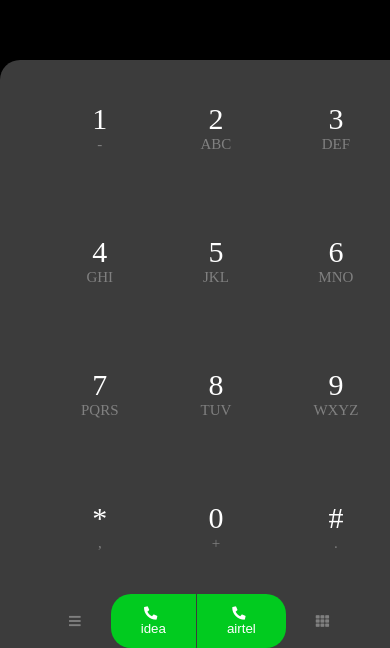
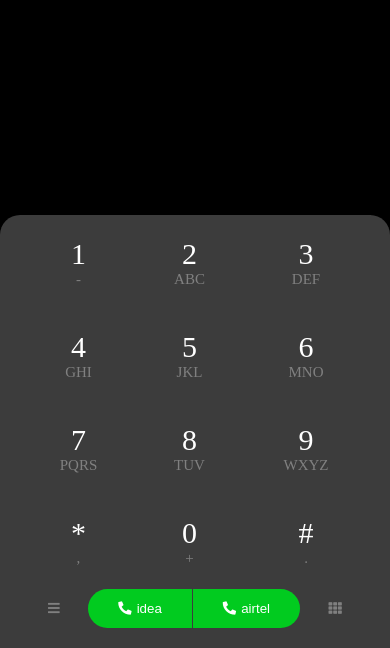
Before and after one commit to sudarshan-M/layout-01-keypad, a plain HTML site: page layout-01-keypad/index.html in a window 390 px wide. Shown: the part 196-844 px from the top of the page. Drawn offline with Linux system fonts and the light colour scheme.

Commit message:
made it responsive

```diff
--- a/layout-01-keypad/index.html
+++ b/layout-01-keypad/index.html
@@ -20,6 +20,7 @@
             border-top-right-radius: 20px;
             bottom: 0px;
             position: fixed;
+            padding-bottom: 20px;
         }
 
         .wrapper {
@@ -117,6 +118,24 @@
            margin-right: 5px;
         }
 
+        @media screen and (max-width: 600px) {
+            .wrapper {
+                width: 90%;
+            }
+
+            .keypad table td {
+                padding: 20px;
+            }
+
+            .keypad .buttons {
+                max-width: auto;
+                justify-content: space-evenly;
+            }
+
+            .keypad .buttons .icon {
+                padding: 12px 0px;
+            }
+        }
     </style>
 </head>
 <body>
```
